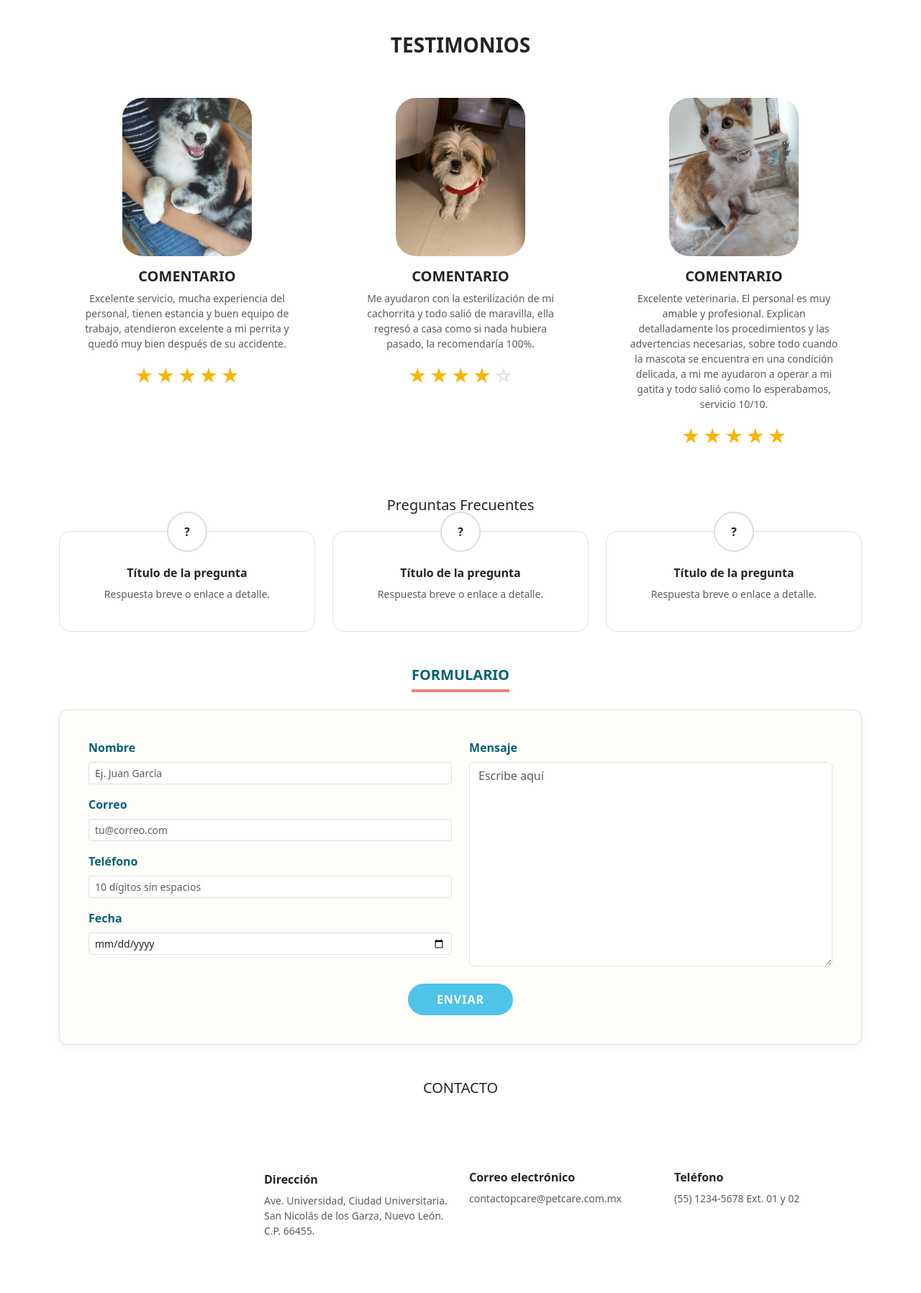
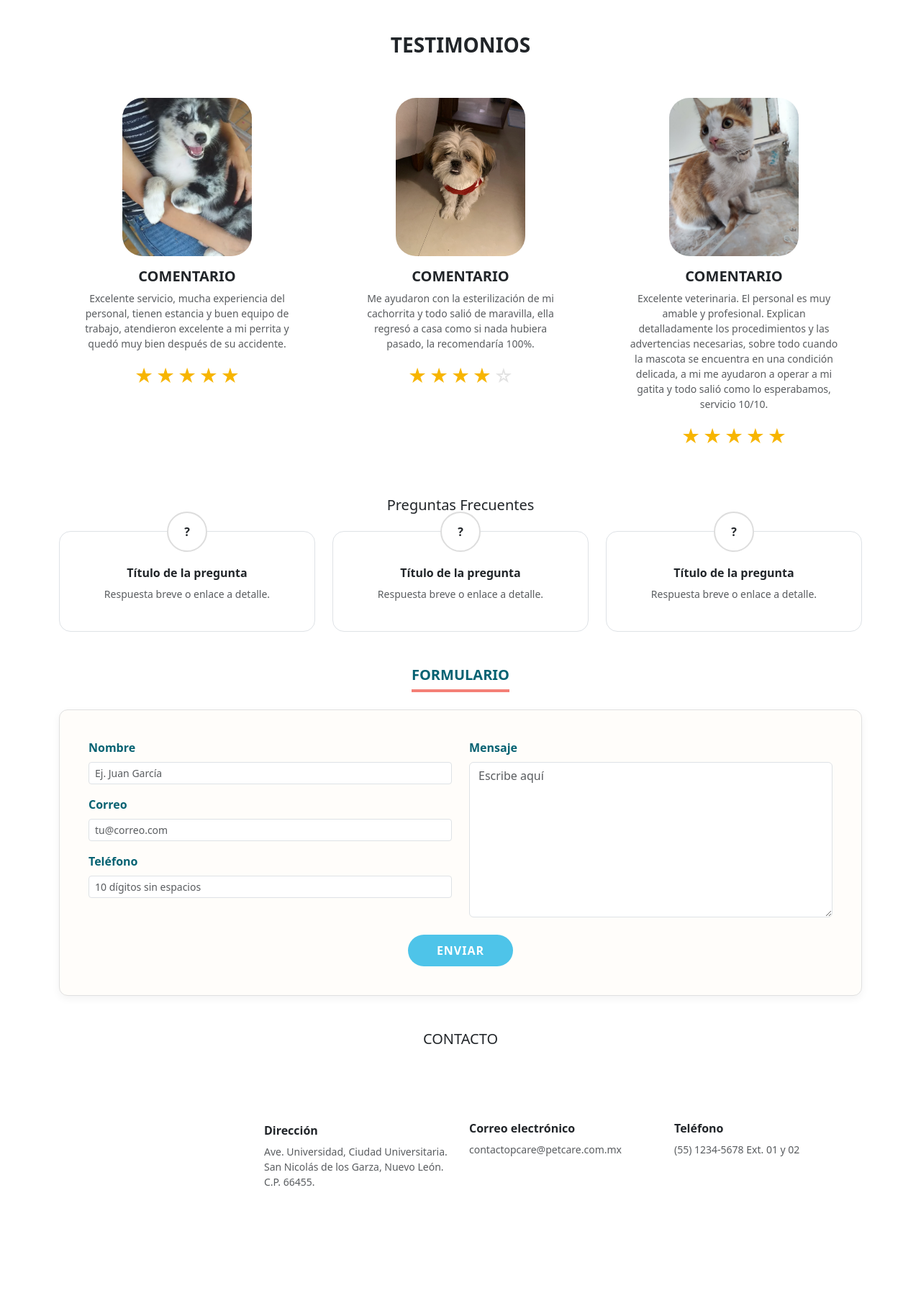
Before and after one commit to anagatuna/PIA_Eq1, a Django app: page / in a window 1280 px wide. Shown: the part 2925-4722 px from the top of the page at 72% size. Run offline with Django 5.2, Linux system fonts and the light colour scheme; data comes from the database, SQL or seed files in the repository; grey boxes are pictures that could not be loaded.

Commit message:
quite lo de fecha en el formulario del index

```diff
--- a/veterinaria/app/templates/index.html
+++ b/veterinaria/app/templates/index.html
@@ -324,12 +324,6 @@
                             <label for="campoTelefono" class="form-label">Teléfono</label>
                             <input type="tel" id="campoTelefono" class="form-control form-control-sm" pattern="^\d{10}$" required placeholder="10 dígitos sin espacios">
                         </div>
-
-                        <div class="mb-3">
-                            <label for="campoFecha" class="form-label">Fecha</label>
-                            <input type="date" id="campoFecha" class="form-control form-control-sm" required>
-                        </div>
-
                     </div>
 
                     <div class="col-md-6">
```
